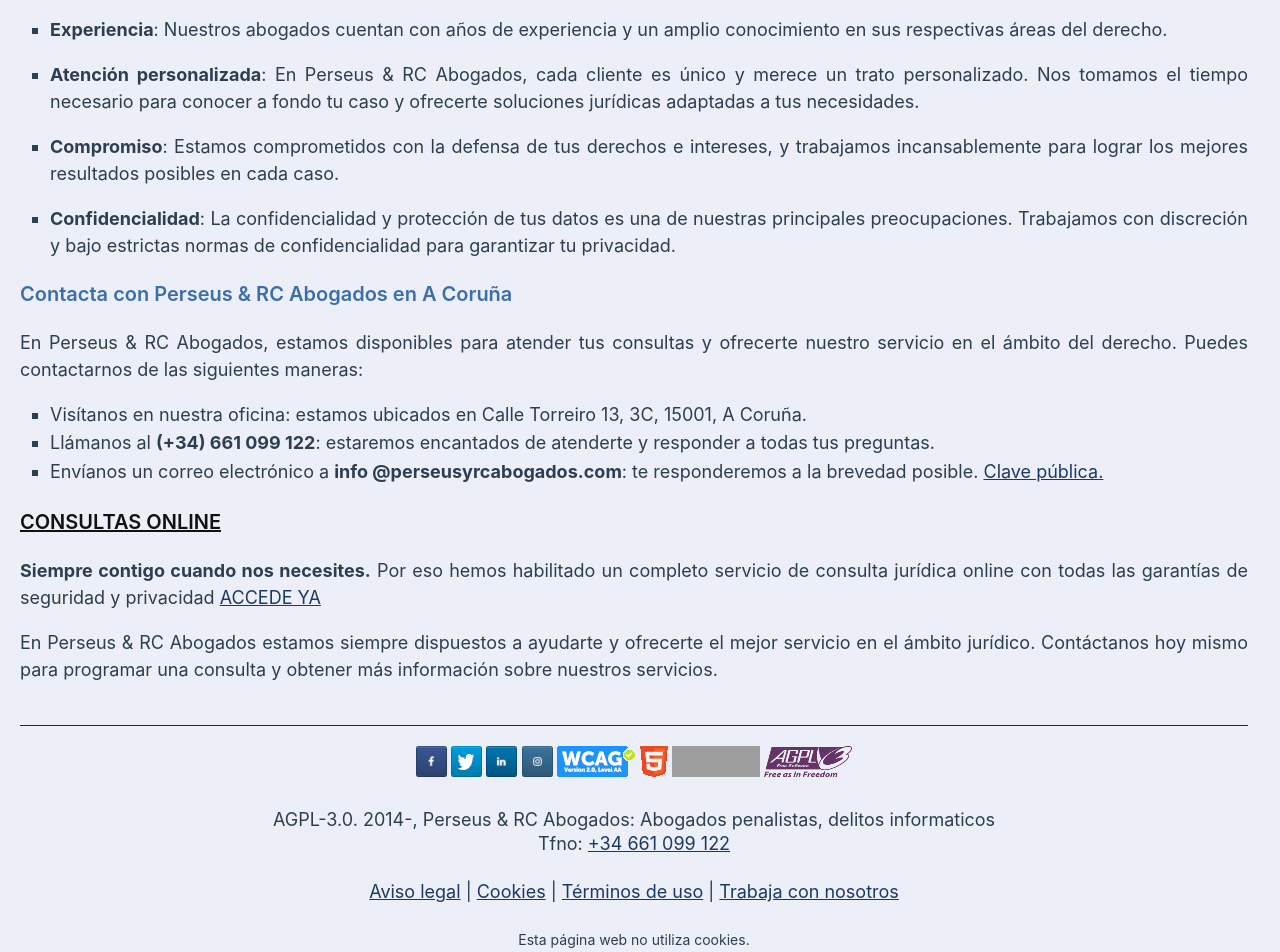
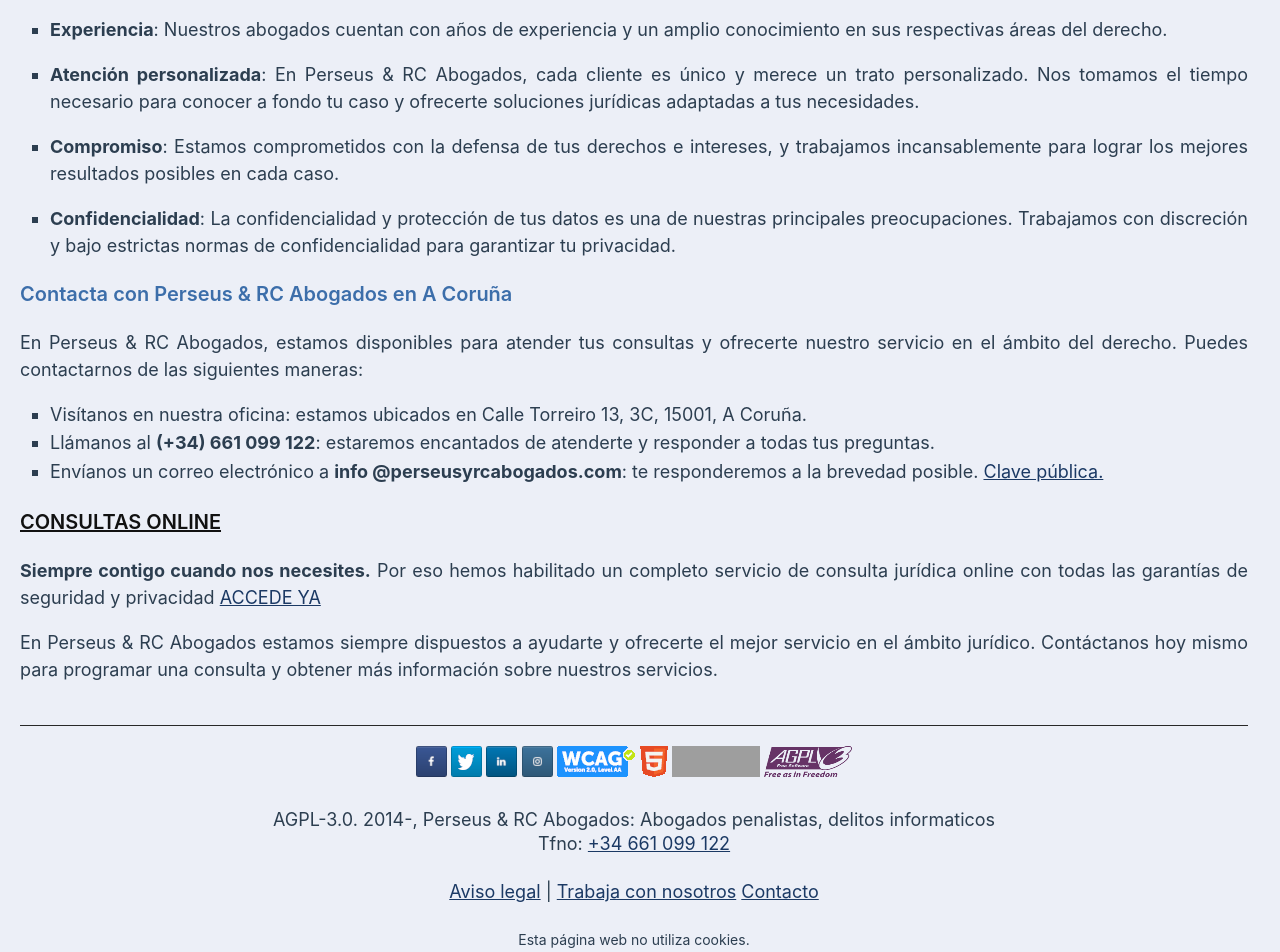
Before and after one commit to streaming10/perseusnew, a Jekyll site: the page built from index.md, in a window 1280 px wide. Shown: the part 1191-2143 px from the top of the page. Built offline with Jekyll 4.4.1, drawn with Linux system fonts in a browser that asks for light colours; our own code applies the rules of GitHub Pages for plain Markdown files; grey boxes are pictures that could not be loaded.

Commit message:
Update default.html

```diff
--- a/_layouts/default.html
+++ b/_layouts/default.html
@@ -130,9 +130,8 @@ AGPL-3.0. 2014-, Perseus & RC Abogados: Abogados penalistas, delitos informatico
 <br>
 <div style="text-align: center;">
     <a title="Aviso legal" href="/aviso-legal">Aviso legal</a> |
-    <a title="Política de cookies" href="/cookies">Cookies</a> |
-    <a title="Términos de uso" href="/terminos">Términos de uso</a> |
     <a title="Trabaja con nosotros" href="/trabaja-con-nosotros">Trabaja con nosotros</a>
+    <a title="Contacto" href="/contacto">Contacto</a>
 </div>
 <br>
     <div style="font-size: 14px; text-align: center;">Esta página web no utiliza cookies.</div>
```
